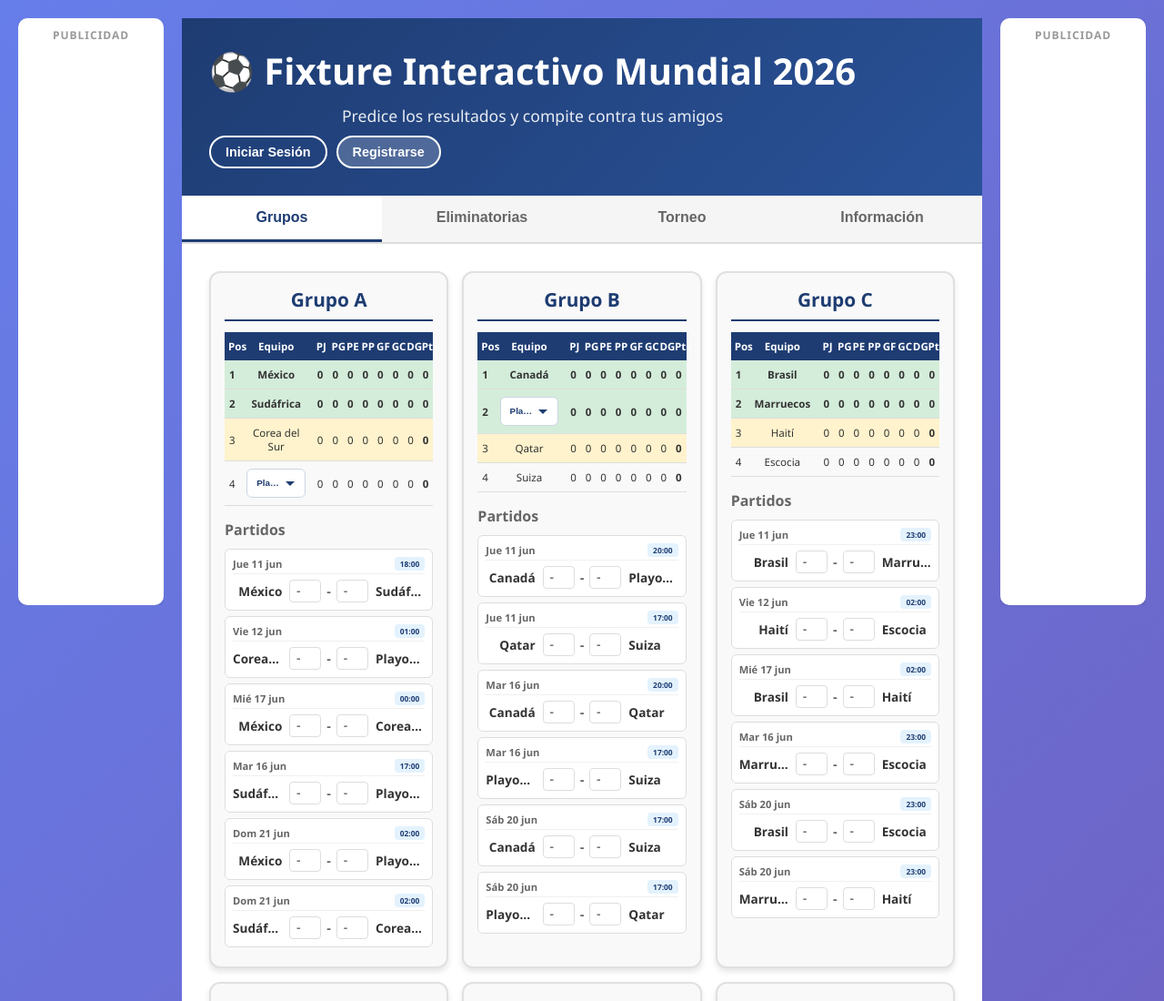
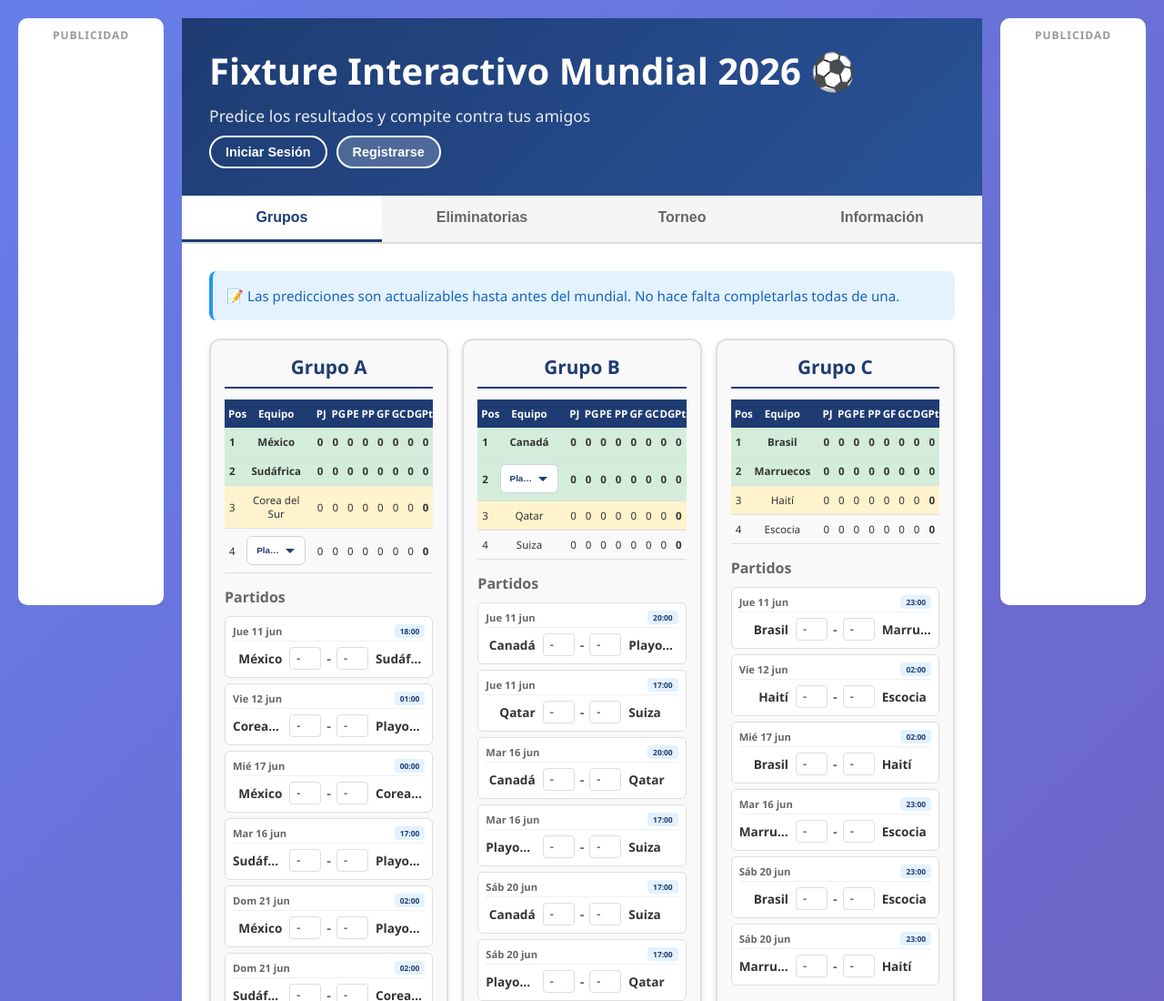
Before and after one commit to Fondarts/prode_mundial, a plain HTML site: page index.html in a window 1280 px wide. Shown: the top 1100 px of the page at 91% size. Drawn offline with nearby package versions, Linux system fonts and the light colour scheme; no server answers.

Commit message:
Agregar mensaje informativo sobre predicciones y ajustar estilo del subtítulo

```diff
--- a/index.html
+++ b/index.html
@@ -41,7 +41,7 @@
         <header>
             <div style="display: flex; justify-content: space-between; align-items: center; flex-wrap: wrap;">
                 <div>
-                    <h1 data-i18n="title">⚽ Fixture Interactivo Mundial 2026</h1>
+                    <h1 data-i18n="title">Fixture Interactivo Mundial 2026 ⚽</h1>
                     <p class="subtitle" data-i18n="subtitle">Predice los resultados y compite contra tus amigos</p>
                 </div>
                 <div id="auth-status" class="auth-status">
@@ -59,6 +59,11 @@
 
         <!-- Tab Grupos -->
         <div id="grupos" class="tab-content active">
+            <div class="info-predicciones" style="background: #e3f2fd; border-left: 4px solid #2196f3; border-radius: 8px; padding: 15px; margin-bottom: 20px; color: #1565c0;">
+                <p style="margin: 0; font-size: 0.95em; line-height: 1.6;" data-i18n="infoPredicciones">
+                    📝 Las predicciones son actualizables hasta antes del mundial. No hace falta completarlas todas de una.
+                </p>
+            </div>
             <div id="grupos-container"></div>
             <div class="enviar-predicciones-container">
                 <button id="enviar-predicciones-btn" class="btn-enviar-predicciones" data-i18n="enviarPredicciones">
--- a/styles.css
+++ b/styles.css
@@ -354,6 +354,7 @@ header h1 {
 .subtitle {
     font-size: 1.1em;
     opacity: 0.9;
+    text-align: left;
 }
 
 .tabs {
--- a/translations.js
+++ b/translations.js
@@ -2,7 +2,7 @@
 const translations = {
     es: {
         // Header
-        title: "⚽ Fixture Interactivo Mundial 2026",
+        title: "Fixture Interactivo Mundial 2026 ⚽",
         subtitle: "Predice los resultados y compite contra tus amigos",
 
         // Tabs
@@ -405,6 +405,7 @@ const translations = {
         yaHasEnviadoPrediccion: "Ya has enviado una predicción para este torneo. Las predicciones no se pueden modificar después del 7 de junio.",
         prediccionNoModificable: "Predicción no modificable",
         prediccionesNoModificablesDespues: "Las predicciones existentes no se pueden modificar después del 7 de junio. Solo puedes hacer nuevas predicciones de partidos que aún no han empezado.",
+        infoPredicciones: "📝 Las predicciones son actualizables hasta antes del mundial. No hace falta completarlas todas de una.",
 
         // Otros
         borrarTodo: "Borrar Todo",
@@ -483,7 +484,7 @@ const translations = {
     },
     en: {
         // Header
-        title: "⚽ Interactive World Cup 2026 Fixture",
+        title: "Interactive World Cup 2026 Fixture ⚽",
         subtitle: "Predict results and compete against your friends",
 
         // Tabs
@@ -879,6 +880,7 @@ const translations = {
         yaHasEnviadoPrediccion: "You have already sent a prediction for this tournament. Predictions cannot be modified after June 7.",
         prediccionNoModificable: "Prediction Not Modifiable",
         prediccionesNoModificablesDespues: "Existing predictions cannot be modified after June 7. You can only make new predictions for matches that have not yet started.",
+        infoPredicciones: "📝 Predictions can be updated until before the World Cup. You don't need to complete them all at once.",
 
         // Otros
         borrarTodo: "Delete All",
```
